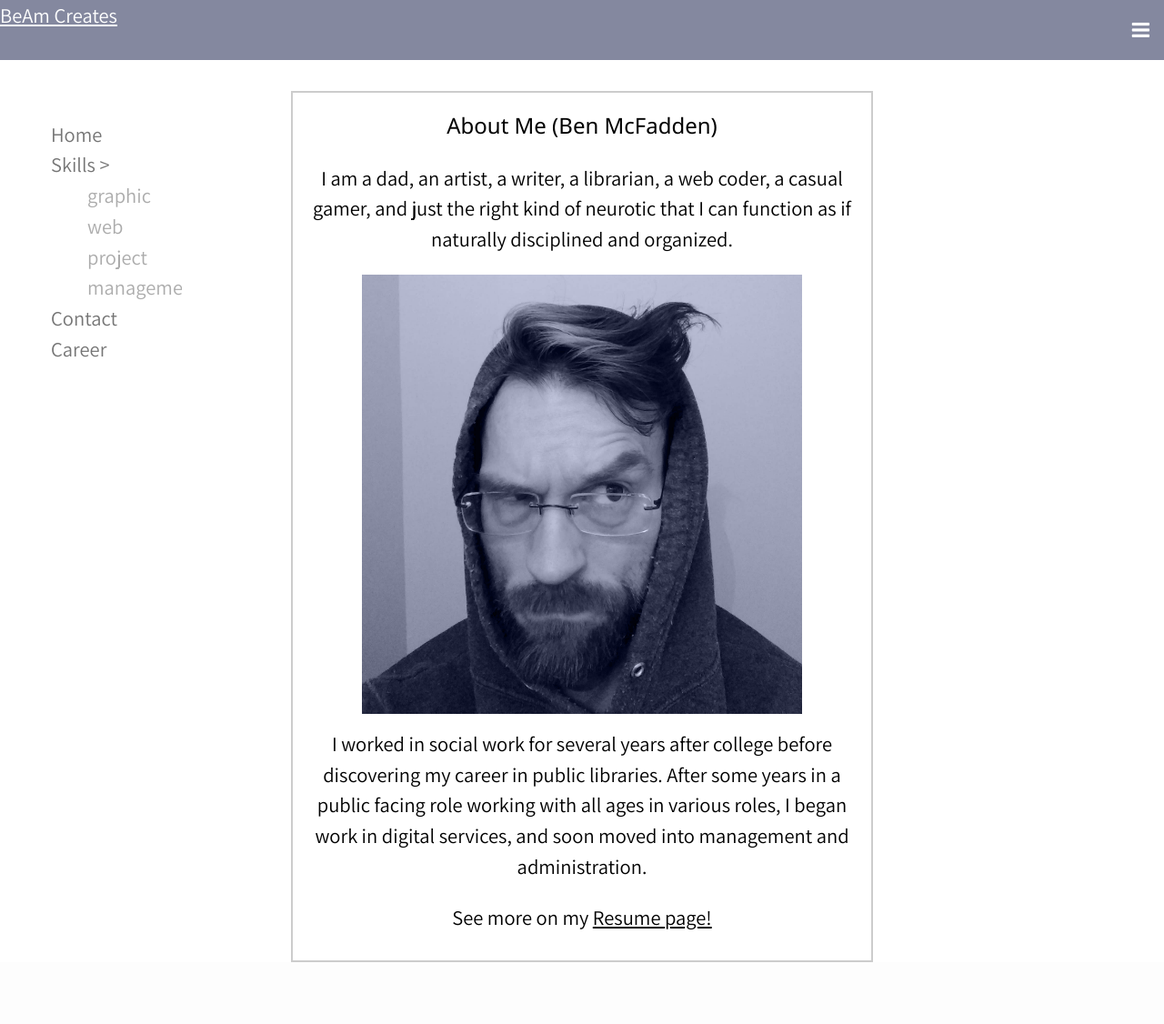
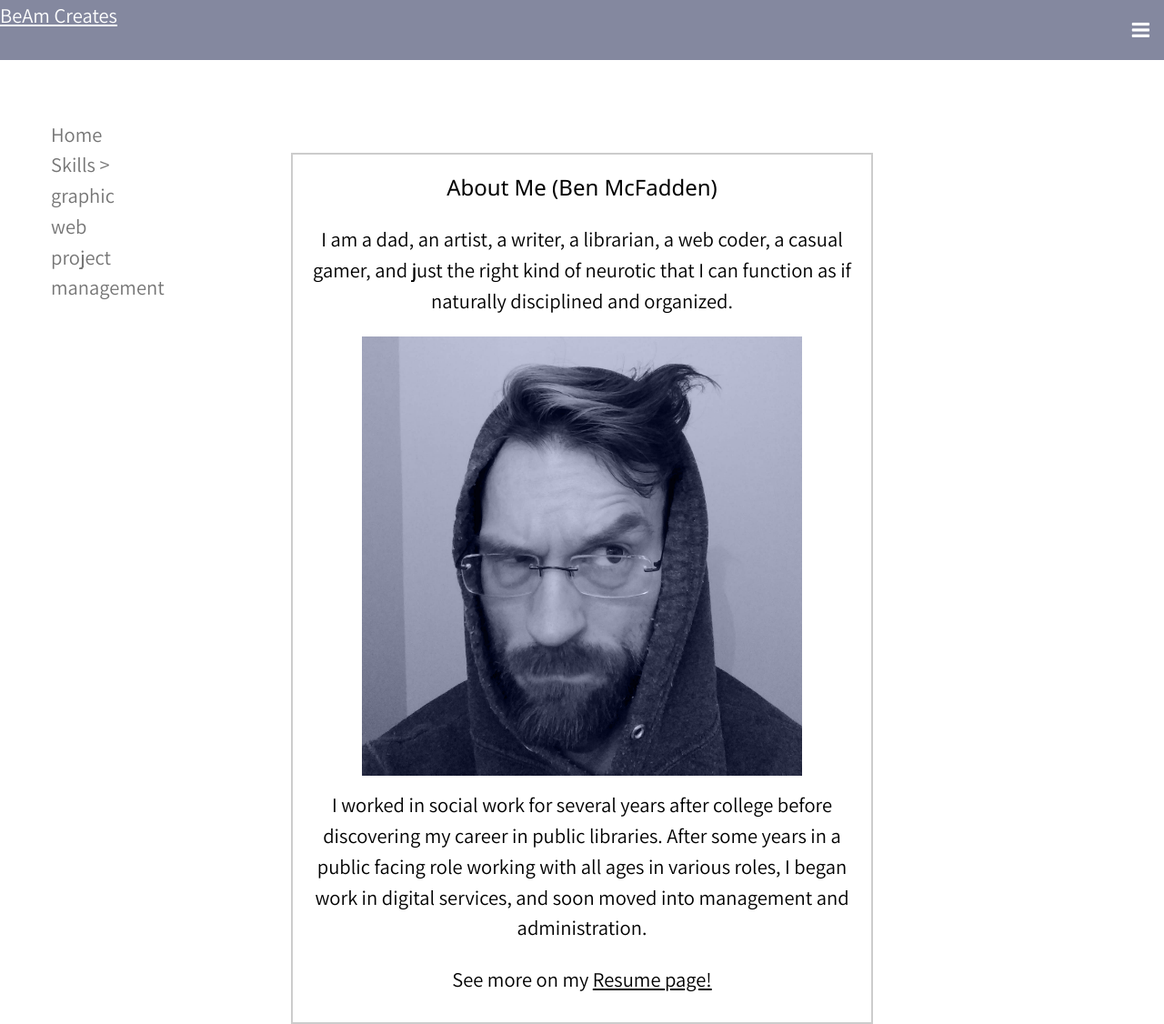
Before and after one commit to viscid2013/beamcreates2, a PHP site: page /home.html in a window 1280 px wide. Shown: the whole page at 91% size. Before the commit the page ends 1058 px from the top, so only its background shows below. Run offline with PHP 8.4, Linux system fonts and the light colour scheme; some libraries are stand-ins or nearby versions.

Commit message:
secondary side nav div not ul

```diff
--- a/home.html
+++ b/home.html
@@ -32,11 +32,11 @@ img {margin-bottom: -7px}
 		<li>Home</li>
 		<li>
 			Skills &gt;
-			<ul class="w3-opacity" style="z-index: 1">
+			<div class="w3-opacity">
 				<li>graphic</li>
 				<li>web</li>
 				<li>project management</li>
-			</ul>
+			</div>
 		</li>
 		<li>Contact</li>
 		<li>Career</li>
--- a/styles/beamW3.css
+++ b/styles/beamW3.css
@@ -35,7 +35,7 @@ body{
 
 #sideNav ul{
 	list-style: none;
-	min-width: 45%;
+	min-width: 35%;
 }
 
 #mainContent {
```
